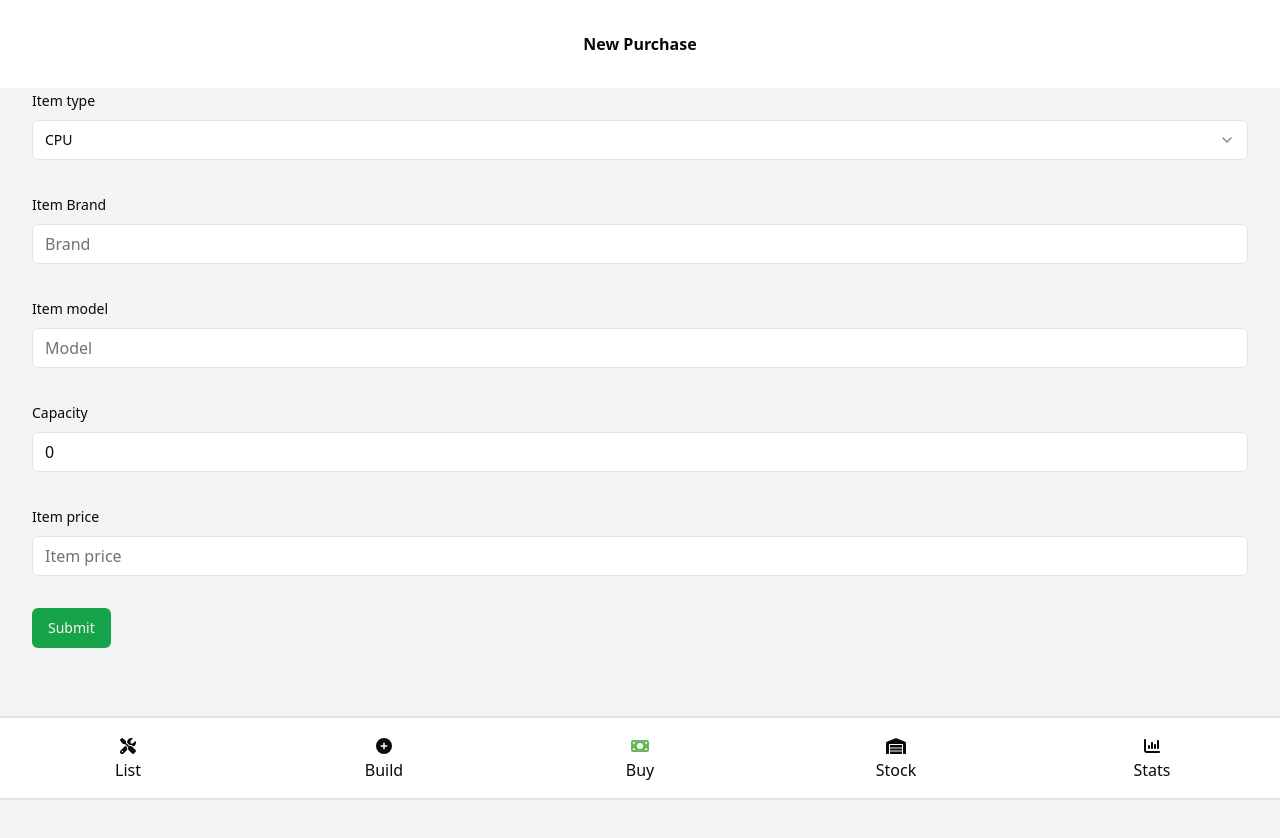
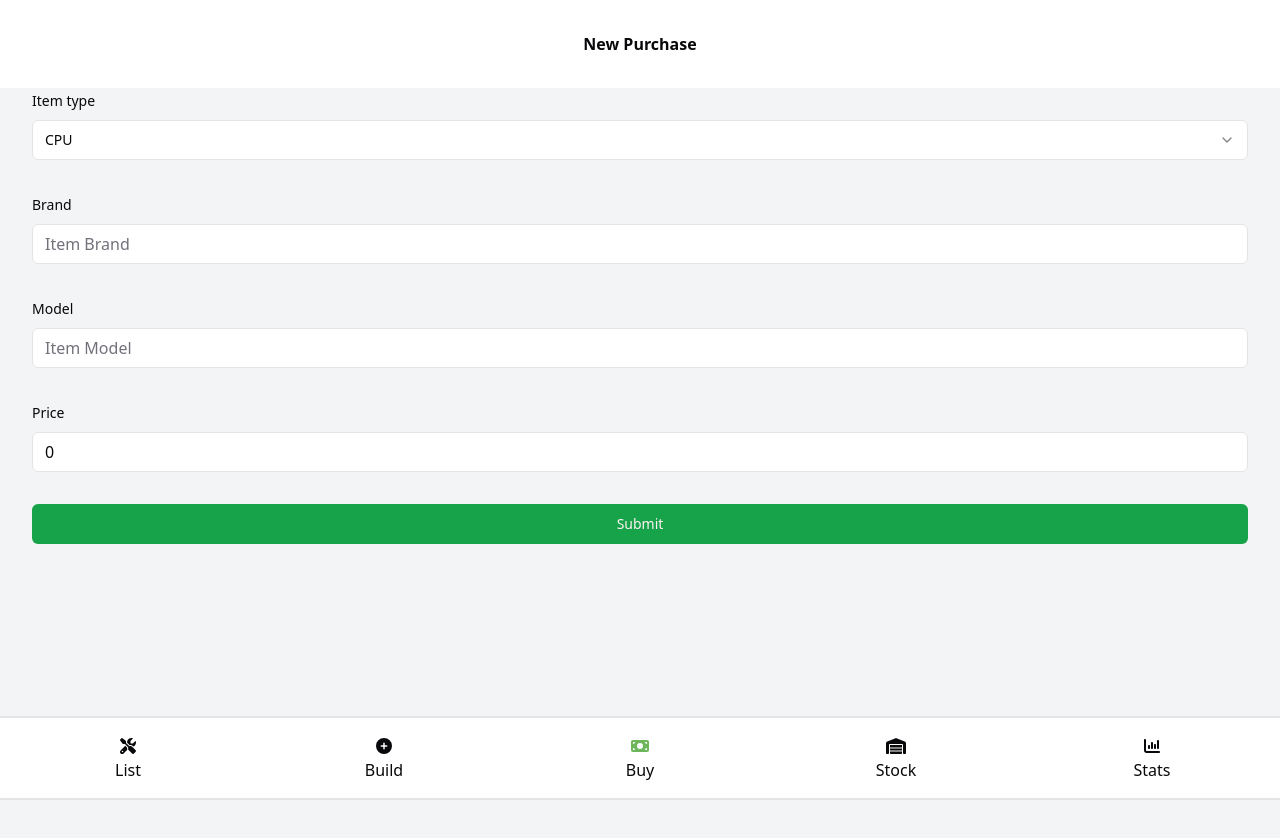
Before and after one commit to matthew-fung/evosystems-inventory, a React (Vite) app in the folder inventory/: page /buy in a window 1280 px wide. Shown: the top 838 px of the page. Built offline with nearby package versions, Linux system fonts and the light colour scheme.

Commit message:
working form

```diff
--- a/inventory/src/components/BuildPlanner/BuildForm.tsx
+++ b/inventory/src/components/BuildPlanner/BuildForm.tsx
@@ -32,7 +32,6 @@ export function BuildForm() {
   // 2. Define a submit handler.
   function onSubmit(values: z.infer<typeof formSchema>) {
     //   TODO: Save the form values to DB
-    console.log(values)
   }
   {
     /* name */
--- a/inventory/src/components/Buy/BuyForm.tsx
+++ b/inventory/src/components/Buy/BuyForm.tsx
@@ -1,6 +1,6 @@
 import { zodResolver } from '@hookform/resolvers/zod'
 import { Input } from '../ui/input'
-import React from 'react'
+import React, { useState } from 'react'
 import { useForm } from 'react-hook-form'
 import { z } from 'zod'
 import { Button } from '../ui/button'
@@ -11,7 +11,6 @@ import {
   FormLabel,
   FormControl,
   FormMessage,
-  FormDescription,
 } from '../ui/form'
 import {
   Select,
@@ -24,12 +23,12 @@ import {
 const formSchema = z.object({
   type: z.string(),
   brand: z.string().min(2, {
-    message: 'name must be at least 2 characters.',
+    message: 'Brand must be at least 2 characters.',
   }),
   model: z.string().min(2, {
-    message: 'name must be at least 2 characters.',
+    message: 'Model must be at least 2 characters.',
   }),
-  capacity: z.number().int().positive(),
+  capacity: z.number().optional(),
   price: z.number().int().positive(),
 })
 
@@ -44,8 +43,19 @@ const itemTypes = [
   'Case',
 ]
 
+const formFieldsMap = {
+  CPU: ['brand', 'model', 'price'],
+  Motherboard: ['brand', 'model', 'price'],
+  RAM: ['brand', 'model', 'capacity', 'price'],
+  GPU: ['brand', 'model', 'price'],
+  Storage: ['brand', 'model', 'capacity', 'price'],
+  PSU: ['brand', 'model', 'price'],
+  Network: ['brand', 'model'],
+  Case: ['brand', 'model', 'price'],
+}
+
 export function BuyForm() {
-  // 1. Define your form.
+  const [selectedType, setSelectedType] = useState(itemTypes[0])
   const form = useForm<z.infer<typeof formSchema>>({
     resolver: zodResolver(formSchema),
 
@@ -54,13 +64,144 @@ export function BuyForm() {
       brand: '',
       model: '',
       capacity: 0,
+      price: 0,
     },
   })
 
-  // 2. Define a submit handler.
   function onSubmit(values: z.infer<typeof formSchema>) {
-    //   TODO: Save the form values to DB
+    // Remove 'capacity' from values if not present in formFieldsMap
+    if (!formFieldsMap[selectedType].includes('capacity')) {
+      delete values.capacity
+    }
+
+    // TODO: Save the form values to DB
     console.log(values)
+
+    // Reset form after submission
+    form.reset({
+      type: selectedType,
+      brand: '',
+      model: '',
+      capacity: 0,
+      price: 0,
+    })
+  }
+
+  const handleTypeChange = value => {
+    setSelectedType(value)
+    form.reset({
+      type: value,
+      brand: '',
+      model: '',
+      capacity: 0,
+      price: 0,
+    })
+  }
+
+  const renderFormField = name => {
+    switch (name) {
+      case 'brand':
+        return (
+          <FormField
+            key={name}
+            name={name}
+            control={form.control}
+            render={({ field }) => (
+              <FormItem>
+                <FormLabel>Brand</FormLabel>
+                <FormControl>
+                  <Input
+                    className="text-base"
+                    placeholder="Item Brand"
+                    {...field}
+                  />
+                </FormControl>
+                <FormMessage />
+              </FormItem>
+            )}
+          />
+        )
+      case 'model':
+        return (
+          <FormField
+            key={name}
+            name={name}
+            control={form.control}
+            render={({ field }) => (
+              <FormItem>
+                <FormLabel>Model</FormLabel>
+                <FormControl>
+                  <Input
+                    className="text-base"
+                    placeholder="Item Model"
+                    {...field}
+                  />
+                </FormControl>
+                <FormMessage />
+              </FormItem>
+            )}
+          />
+        )
+      case 'capacity':
+        return (
+          <FormField
+            key={name}
+            name={name}
+            control={form.control}
+            render={({ field }) => (
+              <FormItem>
+                <FormLabel>Capacity (GB)</FormLabel>
+                <FormControl>
+                  <Input
+                    className="text-base"
+                    placeholder="Capacity in GB"
+                    {...field}
+                    onChange={e =>
+                      field.onChange(
+                        e.target.value ? parseInt(e.target.value, 10) : ''
+                      )
+                    }
+                  />
+                </FormControl>
+                <FormMessage />
+              </FormItem>
+            )}
+          />
+        )
+      case 'price':
+        return (
+          <FormField
+            key={name}
+            name={name}
+            control={form.control}
+            render={({ field }) => (
+              <FormItem>
+                <FormLabel>Price</FormLabel>
+                <FormControl>
+                  <Input
+                    className="text-base"
+                    placeholder="Item Price"
+                    {...field}
+                    type="number"
+                    pattern="[0-9]*"
+                    onChange={e =>
+                      field.onChange(
+                        e.target.value ? parseInt(e.target.value, 10) : ''
+                      )
+                    }
+                    onFocus={() => {
+                      field.onChange('')
+                    }}
+                  />
+                </FormControl>
+                <FormMessage />
+              </FormItem>
+            )}
+          />
+        )
+      default:
+        return null
+    }
   }
 
   return (
@@ -72,7 +213,13 @@ export function BuyForm() {
           render={({ field }) => (
             <FormItem>
               <FormLabel>Item type</FormLabel>
-              <Select onValueChange={field.onChange} defaultValue={field.value}>
+              <Select
+                onValueChange={value => {
+                  handleTypeChange(value)
+                  field.onChange(value)
+                }}
+                defaultValue={field.value}
+              >
                 <FormControl>
                   <SelectTrigger>
                     <SelectValue placeholder="Select the type of item purchased" />
@@ -94,70 +241,11 @@ export function BuyForm() {
             </FormItem>
           )}
         />
-        <FormField
-          name="brand"
-          control={form.control}
-          render={({ field }) => (
-            <FormItem>
-              <FormLabel>Item Brand</FormLabel>
-              <FormControl>
-                <Input className="text-base" placeholder="Brand" {...field} />
-              </FormControl>
-              <FormMessage />
-            </FormItem>
-          )}
-        />
-        <FormField
-          name="model"
-          control={form.control}
-          render={({ field }) => (
-            <FormItem>
-              <FormLabel>Item model</FormLabel>
-              <FormControl>
-                <Input className="text-base" placeholder="Model" {...field} />
-              </FormControl>
-              <FormMessage />
-            </FormItem>
-          )}
-        />
-        <FormField
-          name="capacity"
-          control={form.control}
-          render={({ field }) => (
-            <FormItem>
-              <FormLabel>Capacity</FormLabel>
-              <FormControl>
-                <Input
-                  className="text-base"
-                  placeholder="Capacity in GB"
-                  {...field}
-                />
-              </FormControl>
-              <FormMessage />
-            </FormItem>
-          )}
-        />
-        <FormField
-          name="price"
-          control={form.control}
-          render={({ field }) => (
-            <FormItem>
-              <FormLabel>Item price</FormLabel>
-              <FormControl>
-                <Input
-                  className="text-base"
-                  placeholder="Item price"
-                  {...field}
-                  type="number"
-                  pattern="[0-9]*"
-                />
-              </FormControl>
-              <FormMessage />
-            </FormItem>
-          )}
-        />
+        {formFieldsMap[selectedType].map(renderFormField)}
 
-        <Button type="submit">Submit</Button>
+        <Button className="w-full" type="submit">
+          Submit
+        </Button>
       </form>
     </Form>
   )
--- a/inventory/src/components/Navigation/Header.tsx
+++ b/inventory/src/components/Navigation/Header.tsx
@@ -13,8 +13,8 @@ const pageHeaders = {
 
 function Header() {
   const location = useLocation()
-  console.log(location.pathname)
   const pageHeader = pageHeaders[location.pathname]
+
   return (
     <div className="text-center py-8">
       <h1 className="font-semibold">{pageHeader}</h1>
```
Also changed, not shown: inventory/src/components/ui/input.tsx (+4 -4 lines).
